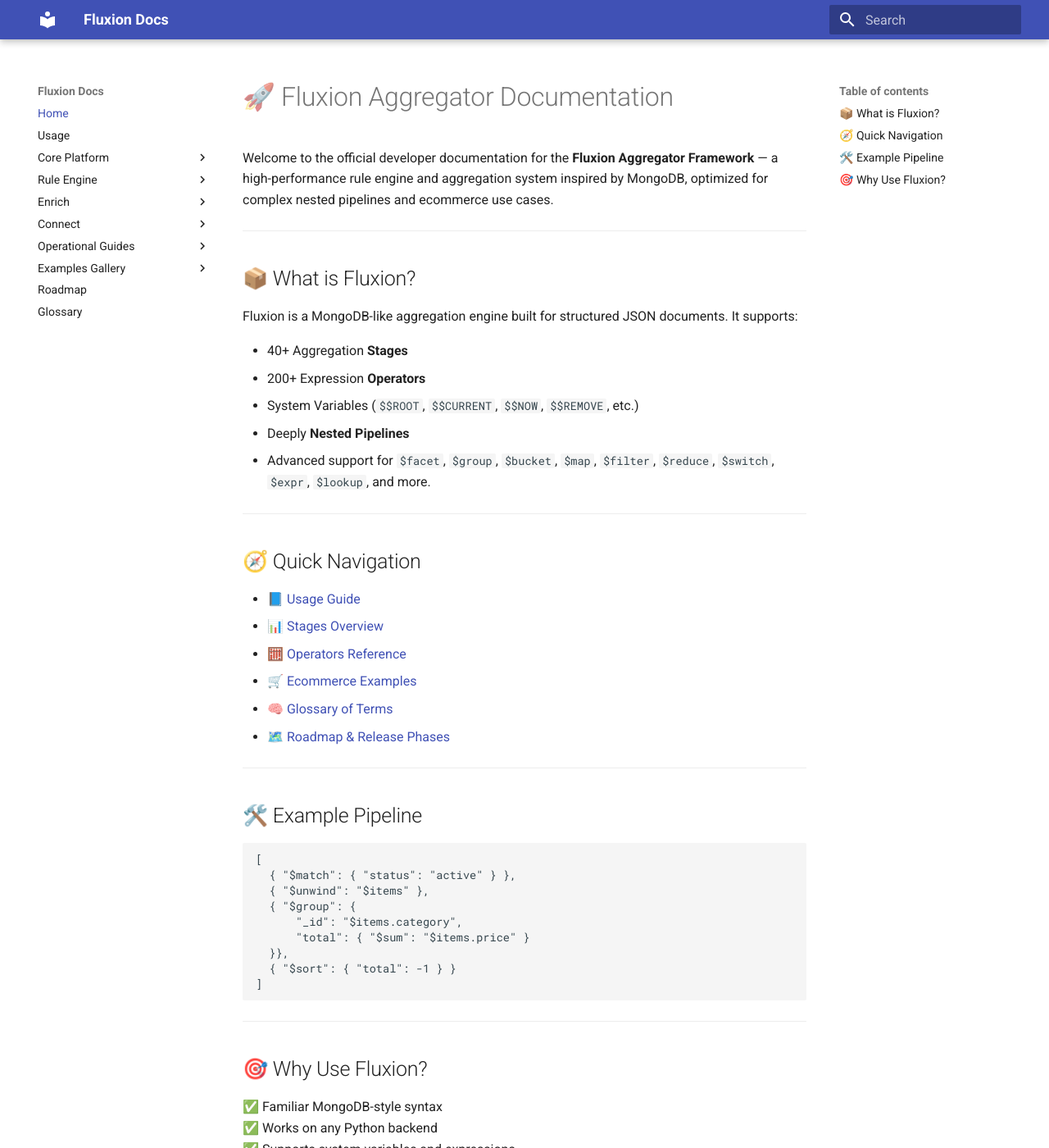
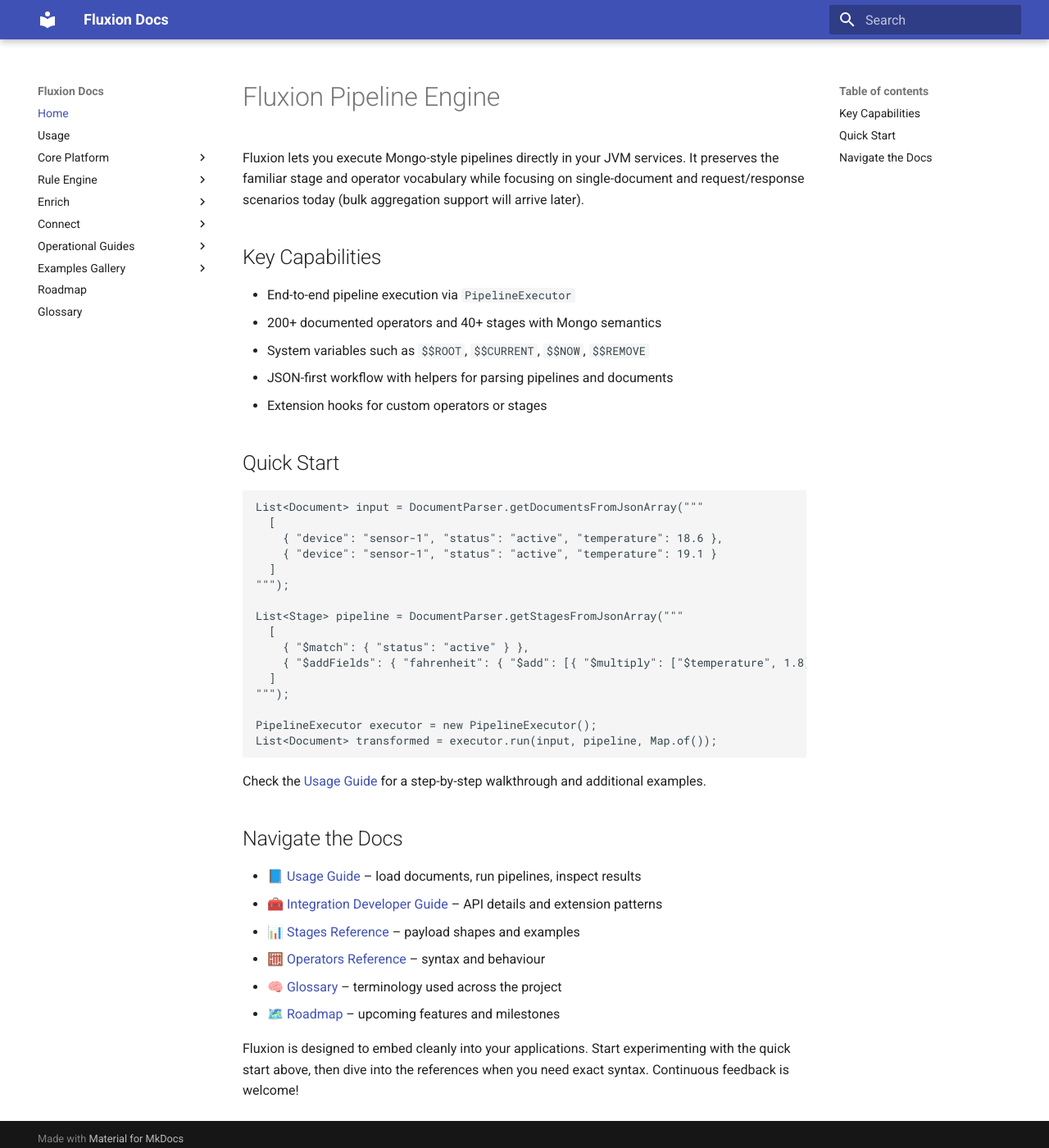
Before and after one commit to aredlavenkat/fluxion-docs, an MkDocs documentation site: the page built from docs/index.md, in a window 1280 px wide and 1400 px high. Shown: the whole window at 82% size. Built offline with MkDocs 1.6.1 and Material for MkDocs 9.7.7, drawn with Linux system fonts in a browser that asks for light colours; some of the changed text lies outside the part shown.

Commit message:
updated home & overview page doc

````diff
--- a/docs/index.md
+++ b/docs/index.md
@@ -1,56 +1,45 @@
-# 🚀 Fluxion Aggregator Documentation
+# Fluxion Pipeline Engine
 
-Welcome to the official developer documentation for the **Fluxion Aggregator Framework** — a high-performance rule engine and aggregation system inspired by MongoDB, optimized for complex nested pipelines and ecommerce use cases.
+Fluxion lets you execute Mongo-style pipelines directly in your JVM services. It preserves the familiar stage and operator vocabulary while focusing on single-document and request/response scenarios today (bulk aggregation support will arrive later).
 
----
+## Key Capabilities
 
-## 📦 What is Fluxion?
+- End-to-end pipeline execution via `PipelineExecutor`
+- 200+ documented operators and 40+ stages with Mongo semantics
+- System variables such as `$$ROOT`, `$$CURRENT`, `$$NOW`, `$$REMOVE`
+- JSON-first workflow with helpers for parsing pipelines and documents
+- Extension hooks for custom operators or stages
 
-Fluxion is a MongoDB-like aggregation engine built for structured JSON documents. It supports:
+## Quick Start
 
-- 40+ Aggregation **Stages**
-- 200+ Expression **Operators**
-- System Variables (`$$ROOT`, `$$CURRENT`, `$$NOW`, `$$REMOVE`, etc.)
-- Deeply **Nested Pipelines**
-- Advanced support for `$facet`, `$group`, `$bucket`, `$map`, `$filter`, `$reduce`, `$switch`, `$expr`, `$lookup`, and more.
+```java
+List<Document> input = DocumentParser.getDocumentsFromJsonArray("""
+  [
+    { "device": "sensor-1", "status": "active", "temperature": 18.6 },
+    { "device": "sensor-1", "status": "active", "temperature": 19.1 }
+  ]
+""");
 
----
+List<Stage> pipeline = DocumentParser.getStagesFromJsonArray("""
+  [
+    { "$match": { "status": "active" } },
+    { "$addFields": { "fahrenheit": { "$add": [{ "$multiply": ["$temperature", 1.8] }, 32] } } }
+  ]
+""");
 
-## 🧭 Quick Navigation
-
-- 📘 [Usage Guide](usage.md)
-- 📊 [Stages Overview](stages/)
-- 🧮 [Operators Reference](operators/)
-- 🛒 [Ecommerce Examples](examples/examples/exampleSet1.md)
-- 🧠 [Glossary of Terms](glossary.md)
-- 🗺️ [Roadmap & Release Phases](roadmap.md)
-
----
-
-## 🛠️ Example Pipeline
-
-```json
-[
-  { "$match": { "status": "active" } },
-  { "$unwind": "$items" },
-  { "$group": {
-      "_id": "$items.category",
-      "total": { "$sum": "$items.price" }
-  }},
-  { "$sort": { "total": -1 } }
-]
+PipelineExecutor executor = new PipelineExecutor();
+List<Document> transformed = executor.run(input, pipeline, Map.of());
 ```
 
----
+Check the [Usage Guide](usage.md) for a step-by-step walkthrough and additional examples.
 
-## 🎯 Why Use Fluxion?
+## Navigate the Docs
 
-✅ Familiar MongoDB-style syntax
-✅ Works on any Python backend
-✅ Supports system variables and expressions
-✅ Ideal for ecommerce & analytics pipelines
-✅ Fully unit-tested and modular
+- 📘 [Usage Guide](usage.md) – load documents, run pipelines, inspect results
+- 🧰 [Integration Developer Guide](core/integration-developer-guide.md) – API details and extension patterns
+- 📊 [Stages Reference](stages/index.md) – payload shapes and examples
+- 🧮 [Operators Reference](operators/index.md) – syntax and behaviour
+- 🧠 [Glossary](glossary.md) – terminology used across the project
+- 🗺️ [Roadmap](roadmap.md) – upcoming features and milestones
 
----
-
-Start exploring from the sidebar or open the [Usage Guide](usage.md) to begin!
+Fluxion is designed to embed cleanly into your applications. Start experimenting with the quick start above, then dive into the references when you need exact syntax. Continuous feedback is welcome!
--- a/docs/usage.md
+++ b/docs/usage.md
@@ -1,68 +1,78 @@
-# 📘 Usage Guide
+# Usage Guide
 
-This guide walks you through using Fluxion pipelines for common aggregation tasks.
+This guide walks through the core workflow for running Fluxion pipelines inside a Java service. The current focus is on single-document and request/response processing. (Future releases will add dedicated aggregation helpers.)
 
 ---
 
-## ✅ 1. Creating a Pipeline
+## 1. Describe the Pipeline
 
-A pipeline is an array of stages:
+Pipelines reuse MongoDB’s stage syntax. Store them as JSON or build them programmatically. This example enriches a device reading with derived fields.
 
 ```json
 [
   { "$match": { "status": "active" } },
-  { "$group": { "_id": "$category", "total": { "$sum": "$amount" } } }
+  { "$addFields": {
+      "isHot": { "$gt": ["$temperatureC", 30] },
+      "temperatureF": { "$add": [{ "$multiply": ["$temperatureC", 1.8] }, 32] }
+    }
+  }
 ]
 ```
 
 ---
 
-## ✅ 2. Running a Pipeline
+## 2. Load Documents and Stages
 
-You can run it via the `MongoPipelineExecutor`:
+The helper `DocumentParser` turns JSON arrays into Fluxion `Document` and `Stage` instances. You can also build them manually if you prefer.
 
-```python
-from aggregator.executor import MongoPipelineExecutor
+```java
+List<Document> input = DocumentParser.getDocumentsFromJsonArray("""
+  [
+    { "device": "sensor-1", "status": "active", "temperatureC": 18.6 },
+    { "device": "sensor-2", "status": "offline", "temperatureC": 31.2 }
+  ]
+""");
 
-executor = MongoPipelineExecutor()
-result = executor.execute(documents, pipeline)
+List<Stage> pipeline = DocumentParser.getStagesFromJsonArray(Files.readString(
+    Path.of("pipelines/temperature.json")
+));
 ```
 
 ---
 
-## ✅ 3. Example with Variables
+## 3. Execute with `PipelineExecutor`
 
-Fluxion supports variables like `$$ROOT`, `$$CURRENT`, `$$NOW`:
+`PipelineExecutor` is the primary entry point for integrators. It accepts the documents, stage list, and optional globals. Each input document is evaluated independently.
 
-```json
-{
-  "$addFields": {
-    "createdAt": "$$NOW",
-    "copy": "$$ROOT"
-  }
-}
+```java
+PipelineExecutor executor = new PipelineExecutor();
+Map<String, Object> globals = Map.of("tenantId", "acme");
+
+List<Document> transformed = executor.run(input, pipeline, globals);
 ```
 
 ---
 
-## ✅ 4. Advanced Nesting
+## 4. Inspect Results
 
-You can nest operators like:
+Documents are mutable JSON wrappers. Use `toJson()` during development or extract individual fields for downstream processing.
 
-```json
-{
-  "$addFields": {
-    "final_score": {
-      "$reduce": {
-        "input": "$scores",
-        "initialValue": 0,
-        "in": { "$add": ["$$value", "$$this"] }
-      }
-    }
-  }
-}
+```java
+transformed.forEach(doc -> {
+    System.out.println(doc.toJson());
+    boolean isHot = (boolean) doc.get("isHot");
+    // continue with your business logic…
+});
 ```
+
+System variables such as `$$ROOT`, `$$CURRENT`, and `$$NOW` are automatically populated while the pipeline runs.
 
 ---
 
-For more examples, see the [Examples Gallery](examples/exampleSet1.md).
+## 5. Going Further
+
+- Need to extend the engine? See the [Integration Developer Guide](core/integration-developer-guide.md) for custom operators and stages.
+- Looking for stage/operator syntax? Head to the [Stages](stages/index.md) and [Operators](operators/index.md) references.
+- Want ready-made scenarios? Explore the [Examples Gallery](examples/exampleSet1.md).
+
+You now have everything required to execute pipelines inside your own service. Iterate on the pipeline JSON, re-run the executor, and ship when the results match your expectations.
````
Also changed, not shown: docs/core/index.md (+18 -21 lines), docs/roadmap.md (+7 -7 lines).
